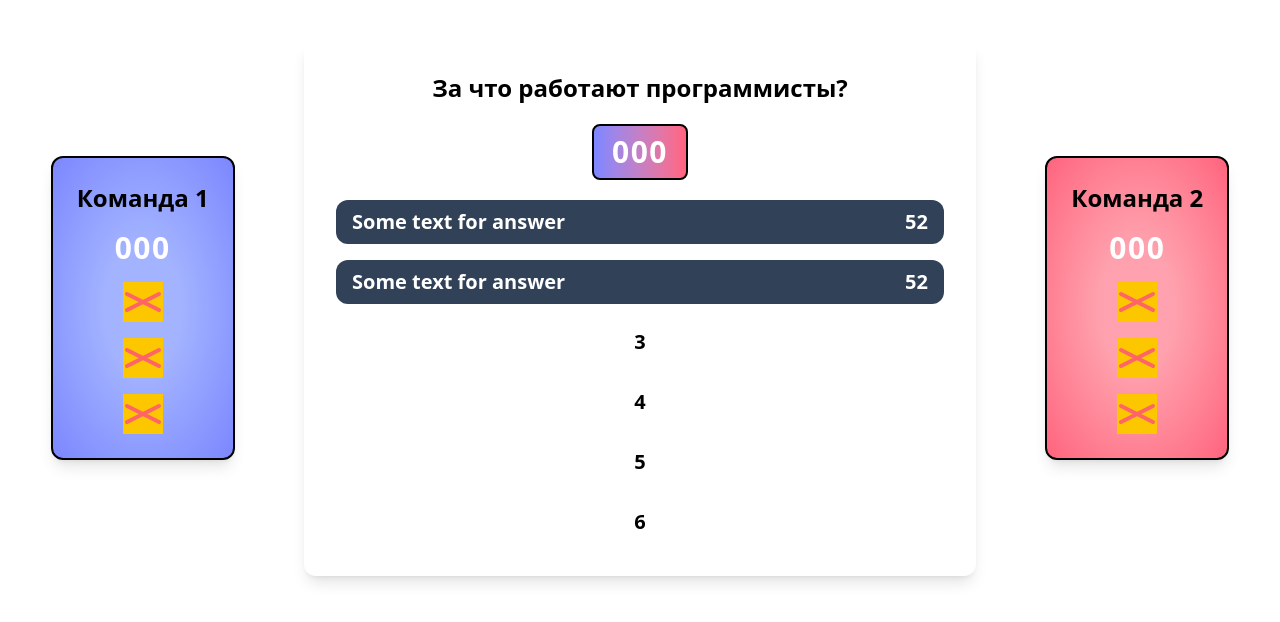
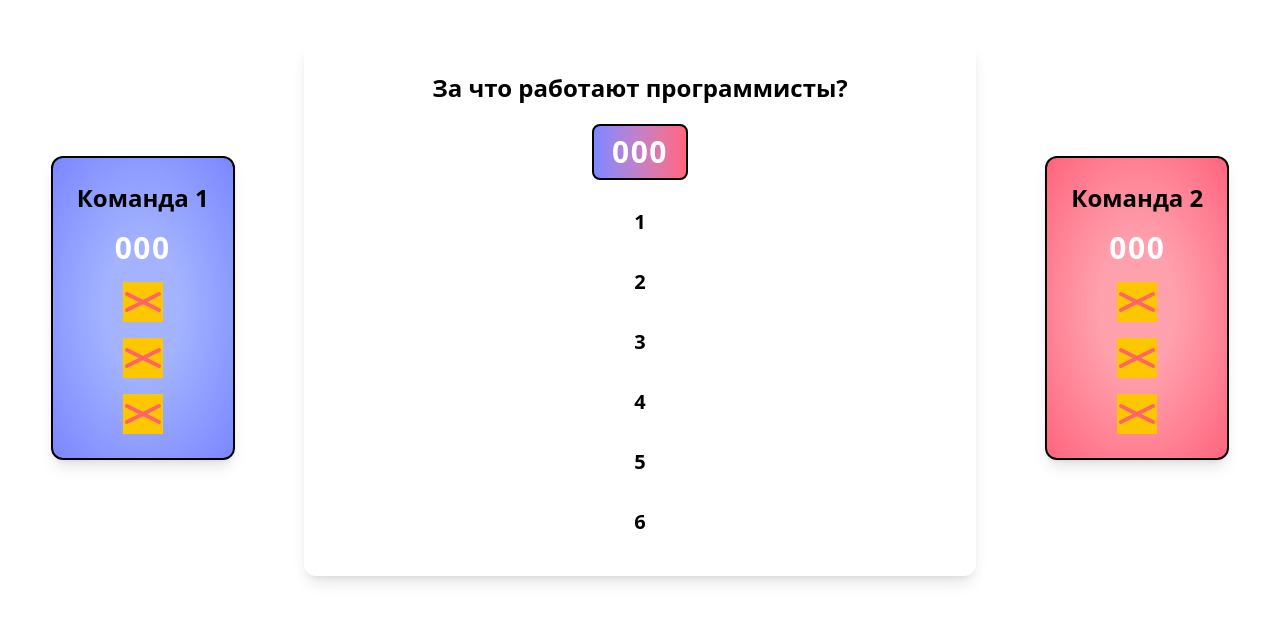
Before and after one commit to VND0/hundred-to-one, a Flask app: template templates/game_play.html in a window 1280 px wide. Shown: the part 132-754 px from the top of the page. Run offline with Flask 3, Linux system fonts and the light colour scheme; the template is opened without the code that fills it, so the values that code supplies are empty; some libraries are stand-ins or nearby versions.

Commit message:
Implemented fetching game data. Added clickable answer rows

```diff
--- /dev/null
+++ b/static/scripts/gameplay.js
@@ -0,0 +1,51 @@
+import {getJwt} from "./tools.js";
+
+const openedAnswerTemplate = document.querySelector("#answerRowOpened")
+const closedAnswerTemplate = document.querySelector("#answerRowClosed")
+const answersList = document.querySelector("#answersList")
+
+
+const jwtToken = getJwt()
+const urlParts = document.URL.split("/")
+const gameId = urlParts[urlParts.length - 1]
+
+async function getGameInfo() {
+    const response = await fetch(`/api/games/${gameId}`, {
+        method: "GET",
+        headers: {"Content-Type": "application/json", "Authorization": `Bearer ${jwtToken}`}
+    })
+    if (response.ok) {
+        return await response.json()
+    } else {
+        alert(await response.text())
+    }
+}
+
+const gameInfo = await getGameInfo()
+
+/*{
+    questions: [
+        question,
+        answers: [
+            {answer, quantity}
+        ]
+    ]
+}*/
+
+function fillClosedAnswers() {
+    for (let i = 1; i <= 6; i++) {
+        const elem = closedAnswerTemplate.content.cloneNode(true).childNodes[1]
+        elem.innerText = String(i)
+        answersList.appendChild(elem)
+    }
+}
+
+fillClosedAnswers()
+
+document.querySelectorAll("#answersList>li").forEach((elem, index) => {
+    elem.addEventListener("click", () => {
+            const answer = openedAnswerTemplate.content.cloneNode(true).childNodes[1]
+            answersList.replaceChild(answer, elem)
+        }
+    )
+})
--- a/templates/game_play.html
+++ b/templates/game_play.html
@@ -13,7 +13,7 @@
 <header class="flex items-center bg-base-300 h-20 shadow-md px-4">
     <div class="flex-1 flex justify-between max-w-7xl mx-auto">
         <h1 class="font-bold text-3xl">Hundred To One</h1>
-            <h2 class="font-bold text-2xl">Простая игра (2 / 7)</h2>
+        <h2 class="font-bold text-2xl" id="round">Простая игра (2 / 7)</h2>
     </div>
 </header>
 
@@ -25,9 +25,10 @@
             <span class="font-bold text-3xl text-white tracking-wider">000</span>
             {% for _ in range(3) %}
                 <button class="btn btn-md bg-[var(--color-yellow-400)] hover:bg-[var(--color-yellow-500)] border-none">
-                        <svg class="w-10 text-red-400" viewBox="0 0 100 100" xmlns="http://www.w3.org/2000/svg" fill="none" stroke="currentColor" stroke-width="10" stroke-linecap="round">
-                          <line x1="10" y1="30" x2="90" y2="70" />
-                          <line x1="90" y1="30" x2="10" y2="70" />
+                    <svg class="w-10 text-red-400" viewBox="0 0 100 100" xmlns="http://www.w3.org/2000/svg" fill="none"
+                         stroke="currentColor" stroke-width="10" stroke-linecap="round">
+                        <line x1="10" y1="30" x2="90" y2="70"/>
+                        <line x1="90" y1="30" x2="10" y2="70"/>
                     </svg>
                 </button>
             {% endfor %}
@@ -35,25 +36,13 @@
 
         <div class="flex-1 max-w-2xl">
             <div class="bg-base-300 rounded-xl shadow-lg space-y-5 p-8">
-                    <h2 class="font-bold text-2xl text-center">За что работают программисты?</h2>
+                <h2 class="font-bold text-2xl text-center questionTitle">За что работают программисты?</h2>
 
                 <div class="max-w-24 bg-gradient-to-r from-indigo-400 to-rose-400 border-2 rounded-lg text-center mx-auto py-2 px-4">
                     <span class="font-bold text-3xl text-white tracking-wider">000</span>
                 </div>
 
-                    <ul class="space-y-4">
-                        {% for _ in range(2) %}
-                            <li class="flex justify-between max-w-full bg-slate-700 text-lg text-white rounded-xl py-2 px-4">
-                                <span class="font-semibold text-xl">Some text for answer</span>
-                                <span class="font-bold text-xl">52</span>
-                            </li>
-                        {% endfor %}
-                        {% for _ in range(4) %}
-                            <li class="max-w-full bg-base-200 font-bold text-xl text-center rounded-xl py-2 px-4">
-                                {{ loop.index + 2 }}
-                            </li>
-                        {% endfor %}
-                    </ul>
+                <ul class="space-y-4" id="answersList"></ul>
             </div>
         </div>
 
@@ -63,14 +52,25 @@
             <span class="font-bold text-3xl text-white tracking-wider">000</span>
             {% for _ in range(3) %}
                 <button class="btn btn-md bg-[var(--color-yellow-400)] hover:bg-[var(--color-yellow-500)] border-none">
-                        <svg class="w-10 text-red-400" viewBox="0 0 100 100" xmlns="http://www.w3.org/2000/svg" fill="none" stroke="currentColor" stroke-width="10" stroke-linecap="round">
-                          <line x1="10" y1="30" x2="90" y2="70" />
-                          <line x1="90" y1="30" x2="10" y2="70" />
+                    <svg class="w-10 text-red-400" viewBox="0 0 100 100" xmlns="http://www.w3.org/2000/svg" fill="none"
+                         stroke="currentColor" stroke-width="10" stroke-linecap="round">
+                        <line x1="10" y1="30" x2="90" y2="70"/>
+                        <line x1="90" y1="30" x2="10" y2="70"/>
                     </svg>
                 </button>
             {% endfor %}
         </div>
     </div>
 </main>
+<template id="answerRowClosed">
+    <li class="bg-base-200 rounded-xl py-2 px-4 font-bold text-xl text-center"></li>
+</template>
+<template id="answerRowOpened">
+    <li class="flex justify-between max-w-full bg-slate-700 text-lg text-white rounded-xl py-2 px-4 answerRow">
+        <span class="font-semibold text-xl answerText">Some text for answer</span>
+        <span class="font-bold text-xl answerPoints">52</span>
+    </li>
+</template>
+<script src="{{ url_for('static', filename='scripts/gameplay.js') }}" type="module"></script>
 </body>
 </html>
```
Lines whose indentation alone changed are shown as unchanged.
